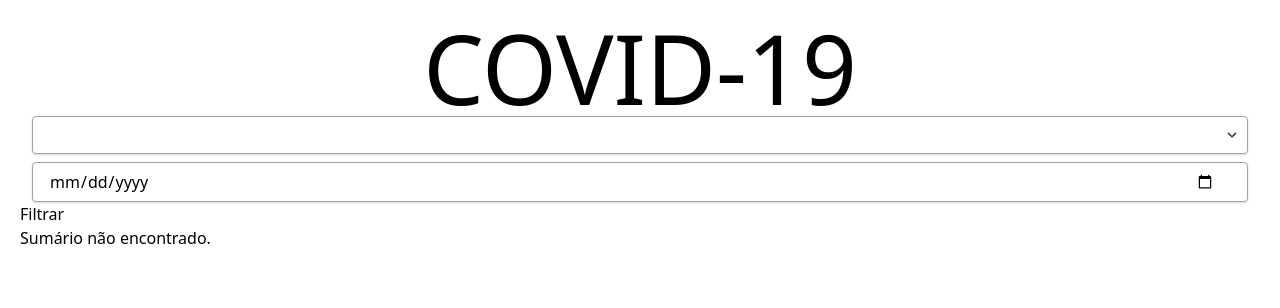
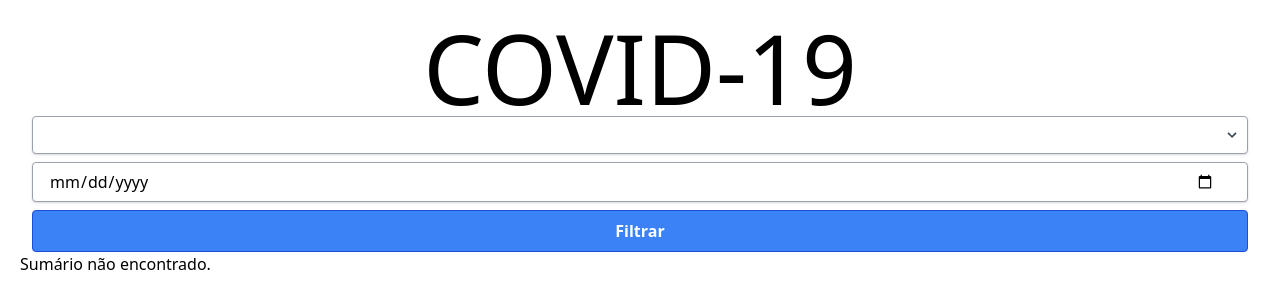
Before and after one commit to filipef9/igti-dashboard-covid, a website with bundled scripts: page index.html in a window 1280 px wide. Built offline with nearby package versions, Linux system fonts and the light colour scheme; no server answers.

Commit message:
Atualização da estilização do botão Filtrar.

```diff
--- a/index.html
+++ b/index.html
@@ -37,8 +37,11 @@
             >
         </div>
 
-        <div>
-            <button id="btnFiltrar">Filtrar</button>
+        <div class="inline-block relative w-full mt-2 px-3">
+            <button
+                id="btnFiltrar"
+                class="w-full bg-blue-500 hover:bg-blue-700 text-white font-bold py-2 px-4 border border-blue-700 rounded"
+            >Filtrar</button>
         </div>
 
         <div id="summary" class="flex flex-wrap mb-2"></div>
```
